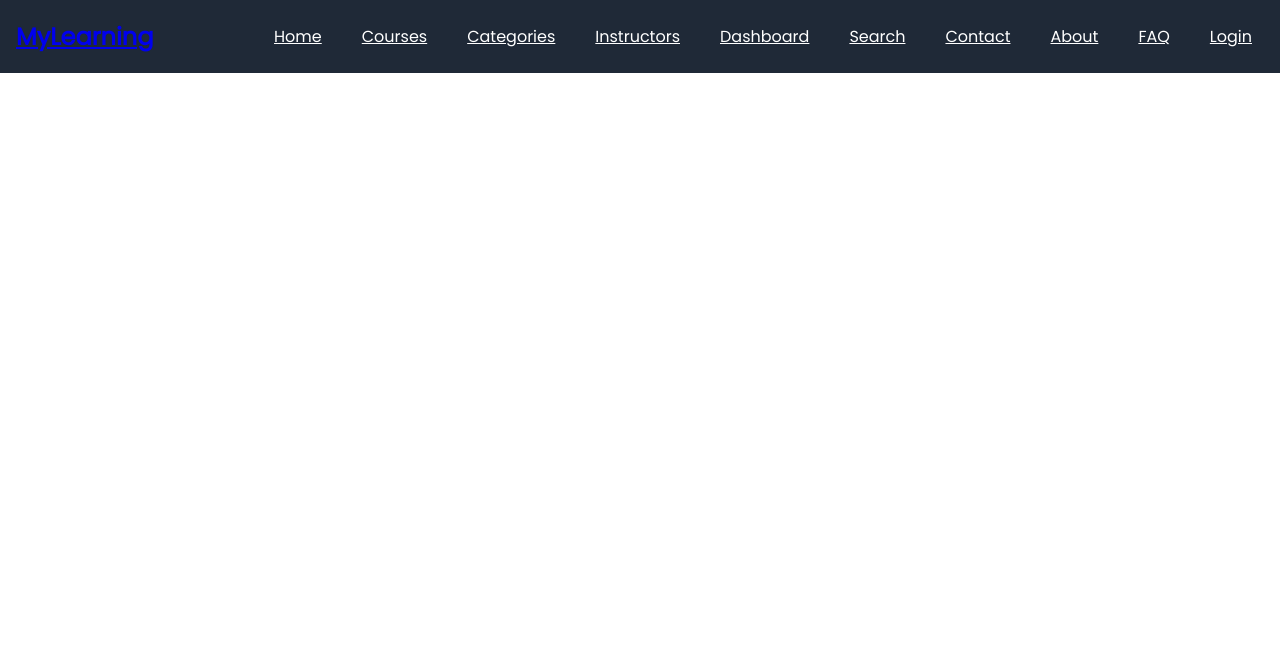
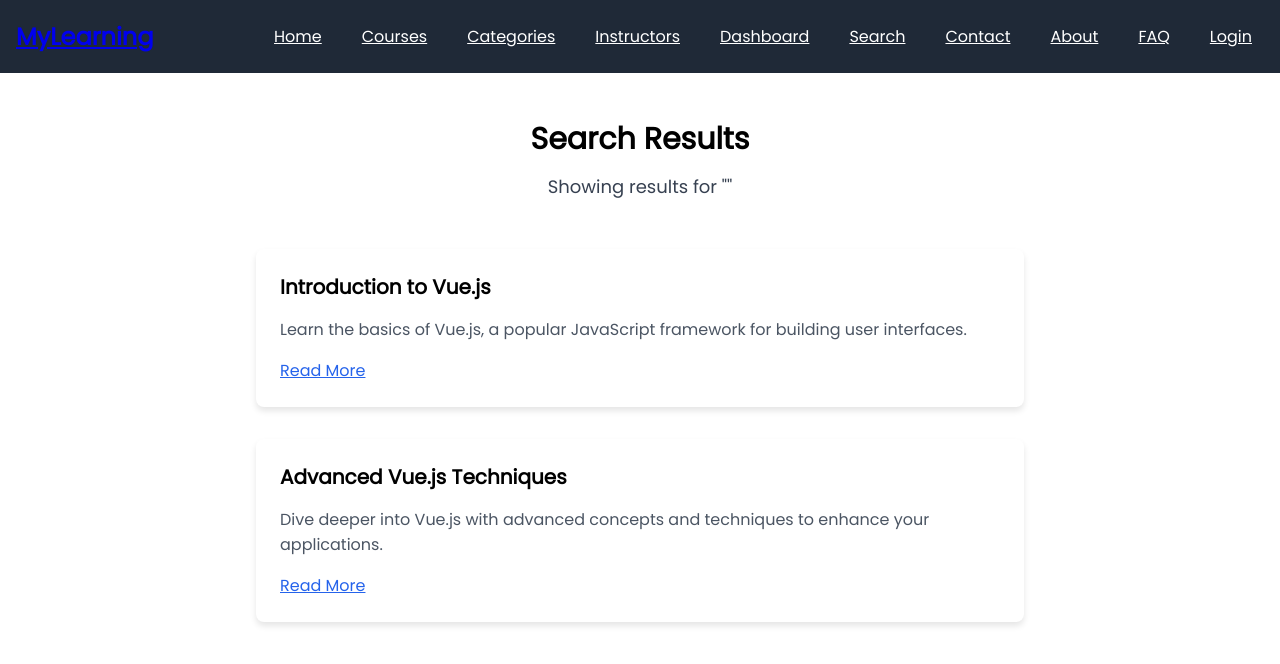
Before and after one commit to amirrr1987/learn-hub, a Nuxt app: page /search in a window 1280 px wide. Shown: the top 664 px of the page. Built offline with nearby package versions, Linux system fonts and the light colour scheme.

Commit message:
Create search.vue

```diff
--- /dev/null
+++ b/pages/search.vue
@@ -0,0 +1,138 @@
+<template>
+  <section class="py-12">
+    <div class="container mx-auto px-4">
+      <div class="text-center mb-12">
+        <h1 class="text-3xl font-bold mb-4">Search Results</h1>
+        <p class="text-lg text-gray-700">Showing results for "{{ query }}"</p>
+      </div>
+
+      <!-- Results List -->
+      <div v-if="results.length > 0" class="space-y-8">
+        <div
+          v-for="result in results"
+          :key="result.id"
+          class="bg-white border rounded-lg shadow-lg p-6"
+        >
+          <h2 class="text-xl font-semibold mb-4">{{ result.title }}</h2>
+          <p class="text-gray-600 mb-4">{{ result.description }}</p>
+          <router-link
+            :to="result.link"
+            class="text-blue-600 hover:text-blue-700 transition"
+          >
+            Read More
+          </router-link>
+        </div>
+      </div>
+      <div v-else class="text-center">
+        <p class="text-lg text-gray-600">
+          No results found. Try searching with different keywords.
+        </p>
+      </div>
+    </div>
+  </section>
+</template>
+
+<script setup lang="ts">
+import { ref } from "vue";
+import { useRoute } from "vue-router";
+
+interface SearchResult {
+  id: number;
+  title: string;
+  description: string;
+  link: string;
+}
+
+const route = useRoute();
+const query = (route.query.q as string) || "";
+
+const results = ref<SearchResult[]>([
+  {
+    id: 1,
+    title: "Introduction to Vue.js",
+    description:
+      "Learn the basics of Vue.js, a popular JavaScript framework for building user interfaces.",
+    link: "/courses/1",
+  },
+  {
+    id: 2,
+    title: "Advanced Vue.js Techniques",
+    description:
+      "Dive deeper into Vue.js with advanced concepts and techniques to enhance your applications.",
+    link: "/courses/2",
+  },
+  // Add more mock data or fetch from an API based on the query
+]);
+</script>
+
+<style scoped>
+.container {
+  max-width: 800px;
+}
+
+h1,
+h2 {
+  margin-bottom: 16px;
+}
+
+.bg-white {
+  background-color: #ffffff; /* Tailwind's white */
+}
+
+.border {
+  border-width: 1px;
+  border-color: #e5e7eb; /* Tailwind's gray-200 */
+}
+
+.shadow-lg {
+  box-shadow: 0 4px 6px rgba(0, 0, 0, 0.1); /* Tailwind's shadow-lg */
+}
+
+.rounded-lg {
+  border-radius: 0.5rem; /* Tailwind's rounded-lg */
+}
+
+.text-gray-700 {
+  color: #374151; /* Tailwind's gray-700 */
+}
+
+.text-gray-600 {
+  color: #4b5563; /* Tailwind's gray-600 */
+}
+
+.text-blue-600 {
+  color: #2563eb; /* Tailwind's blue-600 */
+}
+
+.text-blue-700 {
+  color: #1d4ed8; /* Tailwind's blue-700 */
+}
+
+.text-lg {
+  font-size: 1.125rem; /* Tailwind's text-lg */
+}
+
+.text-xl {
+  font-size: 1.25rem; /* Tailwind's text-xl */
+}
+
+.font-semibold {
+  font-weight: 600; /* Tailwind's font-semibold */
+}
+
+.mt-4 {
+  margin-top: 1rem; /* Tailwind's mt-4 */
+}
+
+.space-y-8 > * + * {
+  margin-top: 2rem; /* Tailwind's space-y-8 */
+}
+
+.hover\:text-blue-700:hover {
+  color: #1d4ed8; /* Tailwind's blue-700 */
+}
+
+.transition {
+  transition: color 0.3s ease;
+}
+</style>
```
